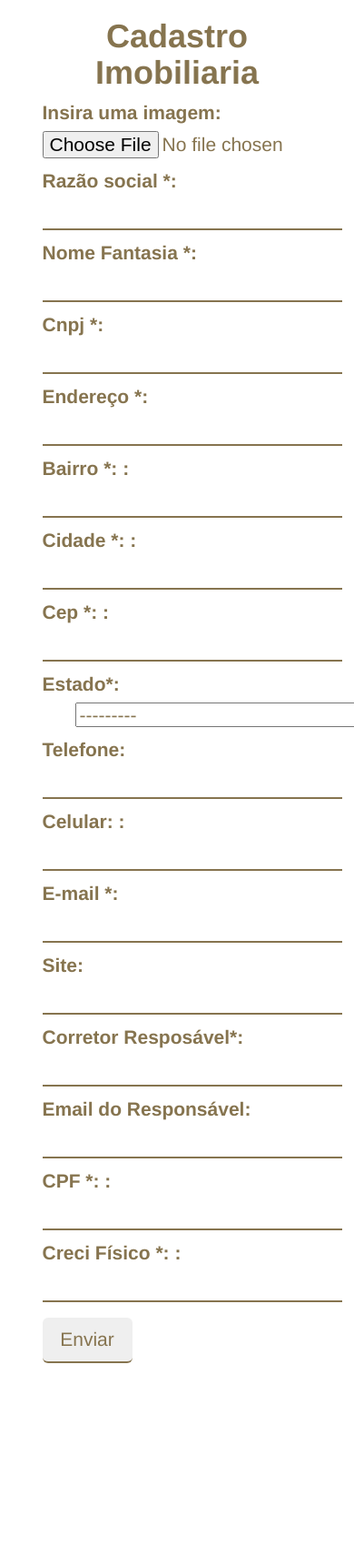
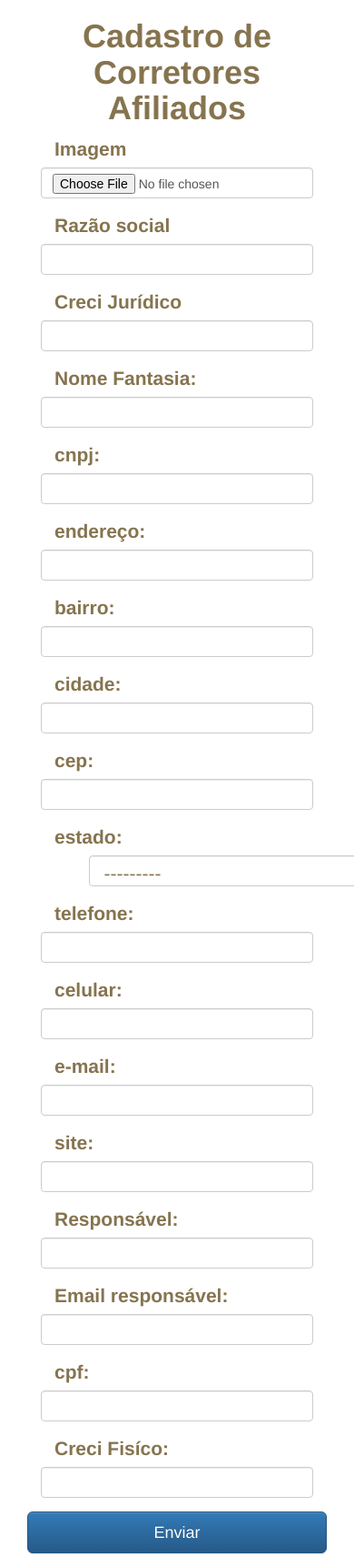
Before and after one commit to fabiaano-teichmann/fvnb, a Django app: page /imobiliaria/new in a window 390 px wide; the page is wider, and only the part inside the window is pictured. Shown: that part at 91% size. Before the commit the page ends 1498 px from the top of that part, so only its background shows below. Run offline with Django 3.2, Linux system fonts and the light colour scheme; some libraries are stand-ins or nearby versions.

Commit message:
atualização fomulário da imobiliaria

```diff
--- a/canal_corretor/forms.py
+++ b/canal_corretor/forms.py
@@ -18,11 +18,50 @@ class ImobiliariaForm(forms.ModelForm):
 	class Meta:
 		model = Imobiliaria
 		fields = [
-		"img", "razao", "nome", "cnpj", "endereco",
+		"img", "razao","creci_j", "nome", "cnpj", "endereco",
 		"bairro", "cidade","cep","estado", "telefone",
 		"phone", "email", "site","resp", "email_resp","cpf","creci_f"
 
 		]
+		widgets = {
+			'img': forms.FileInput(attrs = {'class': 'form-control'}),
+			'razao':forms.TextInput(attrs ={'class': 'form-control'}),
+			'creci_j': forms.TextInput(attrs ={'class': 'form-control'}),
+			'nome': forms.TextInput(attrs ={'class': 'form-control'}),
+			'cnpj': forms.TextInput(attrs ={'class': 'form-control'}),
+			'endereco': forms.TextInput(attrs ={'class': 'form-control'}),
+			'bairro': forms.TextInput(attrs ={'class': 'form-control'}),
+			'cidade': forms.TextInput(attrs ={'class': 'form-control'}),
+			'cep': forms.TextInput(attrs ={'class': 'form-control'}),
+			'estado': forms.Select(attrs ={'class': 'form-control'}),
+			'telefone': forms.TextInput(attrs ={'class': 'form-control'}),
+			'phone': forms.TextInput(attrs ={'class': 'form-control'}),
+			'email': forms.EmailInput(attrs ={'class': 'form-control'}),
+			'site': forms.TextInput(attrs ={'class': 'form-control'}),
+			'resp': forms.TextInput(attrs ={'class': 'form-control'}),
+			'email_resp': forms.EmailInput(attrs ={'class': 'form-control'}),
+			'cpf': forms.TextInput(attrs ={'class': 'form-control'}),
+			'creci_f': forms.TextInput(attrs ={'class': 'form-control'}),
+
+		}
+		error_messages = {
+			'razao': {'required': 'Este campo é obrigatório'},
+			'creci_j': {'required': 'Este campo é obrigatório'},
+			'nome': {'required': 'Este campo é obrigatório'},
+			'cnpj': {'required': 'Este campo é obrigatório'},
+			'endereco': {'required': 'Este campo é obrigatório'},
+			'bairro': {'required': 'Este campo é obrigatório'},
+			'cidade': {'required': 'Este campo é obrigatório'},
+			'cep' : {'required': 'Este campo é obrigatório'},
+			'estado' : {'required': 'Este campo é obrigatório'},
+			'telefone': {'required': 'Este campo é obrigatório'},
+			'email': {'required': 'Este campo é obrigatório'},
+			'resp': {'required': 'Este campo é obrigatório'},
+			'email_resp': {'required': 'Este campo é obrigatório'},
+			'cpf' : {'required': 'Este campo é obrigatório'},
+
+
+		}
 #CORRETOR AFILIADO
 class CorretorAfiliadoForm(forms.ModelForm):
 	class Meta:
--- a/canal_corretor/templates/canal_corretor/cad_afiliado.html
+++ b/canal_corretor/templates/canal_corretor/cad_afiliado.html
@@ -6,7 +6,7 @@
 
   <h1 align="center"> Cadastro de Corretores Afiliados  </h1>
 
-  <form method="POST" class="form col-md-12 center-block">
+  <form method="POST" class="form  center-block">
   {% csrf_token %}
       <div class="form-group">
         <label>Nome:</label>
--- a/canal_corretor/templates/canal_corretor/cad_imobi.html
+++ b/canal_corretor/templates/canal_corretor/cad_imobi.html
@@ -1,21 +1,113 @@
 {%extends 'canal_corretor/base.html'%}
 
 {% block cad_imobi %}
-<div class=" container form-group">
-<h1 class="titulo"> Cadastro Imobiliaria</h1>
+<div class="col-md-10 col-md-ofsset-4">
 
-<form method="POST"  class="form-group">{% csrf_token %}
+<h1 class="titulo"> Cadastro de Corretores Afiliados  </h1>
 
-<div class=" form-campo">
+<form method="POST" class="form  center-block">
+  {% csrf_token %}
+    <div class="form-group col-md-5">
+    	<label> Imagem</label>
+    	{{form.img}}
+    </div>
+    <div class="form-group col-md-5">
+    	<label>Razão social </label>
+    	{{form.razao}}
+    	{{fomr.razao.error}}
+    </div>
+    <div class="form-group col-md-5">
+    	<label>Creci Jurídico </label>
+    	{{form.creci_j}}
+    	{{fomr.creci_j.error}}
+    </div>
 
-{{ form.as_p}}
+	<div class="form-group col-md-5">
+        <label>Nome Fantasia:</label>
+        {{form.nome}}
+        {{form.mome.error}}
+     </div>
 
-<input type="submit" value="Enviar" class="btn btn-lg  button-send">
+    <div class="form-group col-md-5">
+        <label>cnpj:</label>
+        {{form.cnpj}}
+        {{form.cnpj.error}}
+     </div>
+
+     <div class="form-group col-md-5">
+        <label>endereço:</label>
+        {{form.endereco}}
+        {{form.endereco.error}}
+     </div>
+     <div class="form-group col-md-5">
+        <label>bairro:</label>
+        {{form.bairro}}
+        {{form.bairro.error}}
+      </div>
+
+    <div class="form-group col-md-5">
+       <label>cidade:</label>
+       {{form.cidade}}
+       {{form.cidade.error}}
+    </div>
+    <div class="form-group col-md-5">
+        <label>cep:</label>
+        {{form.cep}}
+        {{form.cep.error}}
+    </div>
+    <div class="form-group col-md-5">
+        <label>estado:</label>
+        {{form.estado}}
+        {{form.estado.error}}
+    </div>
+    <div class="form-group col-md-5">
+	<label>telefone:</label>
+		{{form.telefone}}
+		{{form.telefone.error}}
+    </div>
+    <div class="form-group col-md-5">
+		<label>celular: </label>
+		{{form.phone}}
+		{{form.phone.error}}
+    </div>
+    <div class="form-group col-md-5">
+		<label>e-mail:</label>
+		{{form.email}}
+		{{form.email.error}}
+    </div>
+      <div class="form-group col-md-5">
+		<label>site: </label>
+		{{form.site}}
+		{{form.site.error}}
+      </div>
+      <div class="form-group col-md-5">
+		<label>Responsável: </label>
+		{{form.resp}}
+		{{form.resp.error}}
+      </div>
+      <div class="form-group col-md-5">
+		<label>Email responsável: </label>
+		{{form.email_resp}}
+		{{form.email_resp.error}}
+      </div>
+      <div class="form-group col-md-5">
+		<label>cpf: </label>
+		{{form.cpf}}
+		{{form.cpf.error}}
+      </div>
+
+      <div class="form-group col-md-5">
+		<label>Creci Fisíco:</label>
+		{{form.creci_f}}
+		{{form.creci_f.error}}
+      </div>
+      <div class="form-group">
+        <button class="btn btn-primary btn-lg btn-block">Enviar</button>
+      </div>
+
+</form>
+</div>
 
 
 
-</div>
-</form>
-</div
-
 {% endblock cad_imobi %}
```
Also changed, not shown: canal_corretor/static/css/styles.css (+3 -15 lines).
